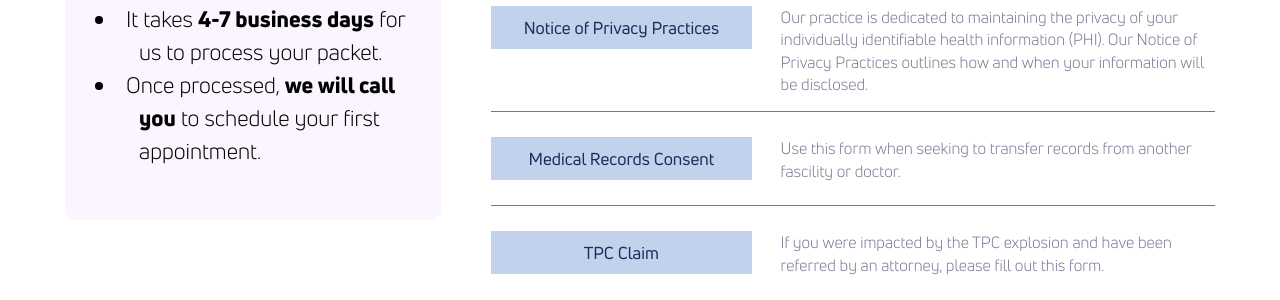
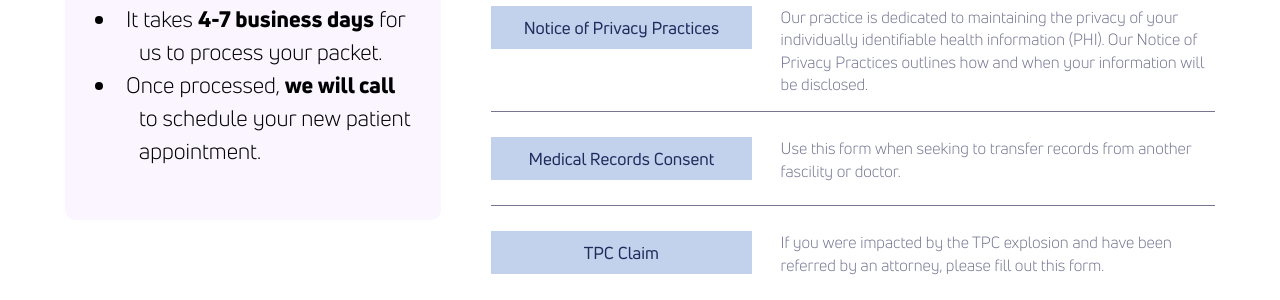
Before and after one commit to theneverwoods/gerstenberg.clinic, a Jekyll site: the page built from forms.html, in a window 1280 px wide. Shown: the part 948-1248 px from the top of the page. Built offline with Jekyll 4.4.1, drawn with Linux system fonts in a browser that asks for light colours.

Commit message:
Update forms.html

```diff
--- a/forms.html
+++ b/forms.html
@@ -18,7 +18,7 @@ stylesheet: forms
     <p>Please send along a copy of the <b>front and back of your insurance card</b></p>
     <ul>
         <li> It takes <b>4-7 business days</b> for us to process your packet.</li>
-        <li>Once processed, <b>we will call you</b> to schedule your first appointment.</li>
+        <li>Once processed, <b>we will call</b> to schedule your new patient appointment.</li>
     </ul>
   </div>
   <div class="two-thirds">
```
